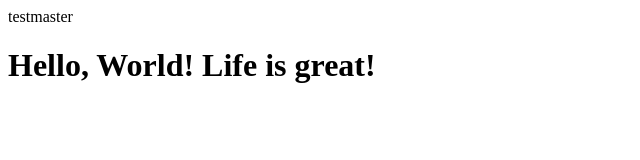
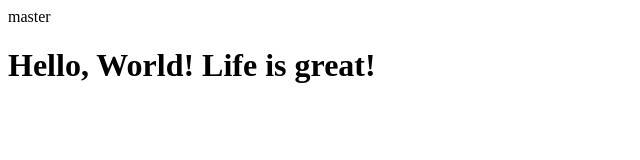
Before and after one commit to Fox5ower/OAP, a plain HTML site: page index.html in a window 1280 px wide. Shown: the full height of the page, 0-640 px from the left. Drawn offline with Linux system fonts and the light colour scheme.

Commit message:
master test

```diff
--- a/index.html
+++ b/index.html
@@ -1,6 +1,6 @@
 <html>
   <head>
-testmaster
+master
   </head>
   <body>
     <h1>Hello, World! Life is great!</h1>
```
